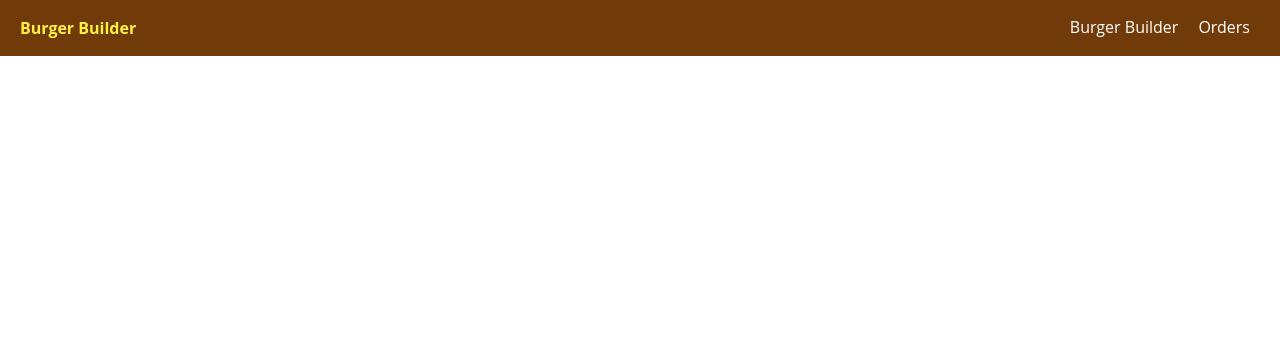
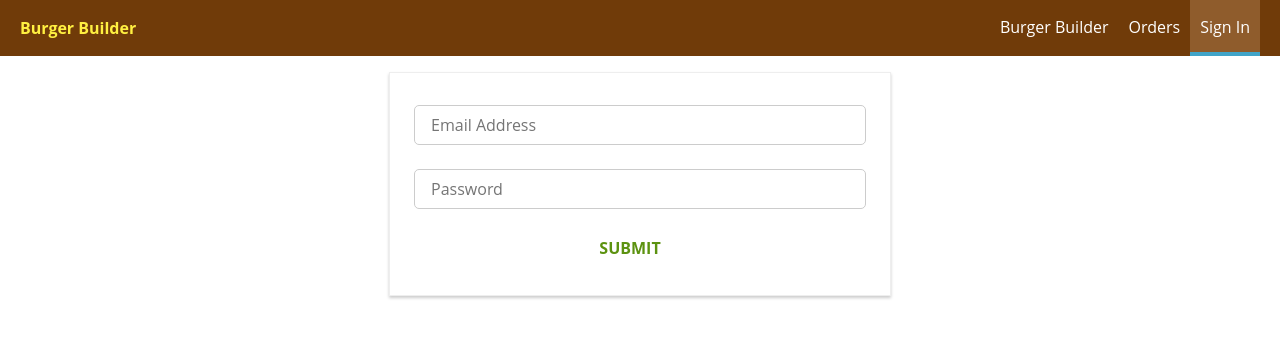
Before and after one commit to IvanElin/burgerbuilder, a React (Create React App) app: page /auth in a window 1280 px wide. Shown: the top 338 px of the page. Built offline with nearby package versions, Linux system fonts and the light colour scheme.

Commit message:
Added Sign In Form

```diff
--- a/src/App.js
+++ b/src/App.js
@@ -5,6 +5,7 @@ import Layout from './components/Layout/Layout';
 import BurgerBuilder from './containers/BurgerBuilder/BurgerBuilder';
 import Checkout from './containers/Checkout/Checkout';
 import Orders from './containers/Orders/Orders';
+import Auth from './containers/Auth/Auth';
 
 class App extends Component {
   render () {
@@ -14,6 +15,7 @@ class App extends Component {
           <Switch>
             <Route path="/checkout" component={Checkout} />
             <Route path="/orders" component={Orders} />
+            <Route path="/auth" component={Auth} />
             <Route path="/" exact component={BurgerBuilder} />
           </Switch>
         </Layout>
--- a/src/components/Navigation/NavigationItems/NavigationItems.js
+++ b/src/components/Navigation/NavigationItems/NavigationItems.js
@@ -7,6 +7,7 @@ const navigationItems = () => (
     <ul className={classes.NavigationItems}>
         <NavigationItem link="/" exact >Burger Builder</NavigationItem>
         <NavigationItem link="/orders">Orders</NavigationItem>
+        <NavigationItem link="/auth">Sign In</NavigationItem>
     </ul>
 );
 
--- /dev/null
+++ b/src/containers/Auth/Auth.js
@@ -0,0 +1,105 @@
+import React, { Component } from 'react';
+import classes from './Auth.module.css';
+import Input from '../../components/UI/Input/Input';
+import Button from '../../components/UI/Button/Button';
+
+class Auth extends Component {
+    state = {
+        controls: {
+            email: {
+                elementType: 'input',
+                elementConfig: {
+                    type: 'email',
+                    placeholder: 'Email Address'
+                },
+                value: '',
+                validation: {
+                    required: true,
+                    isEmail: true
+                },
+                valid: false,
+                touched: false
+            },
+            password: {
+                elementType: 'input',
+                elementConfig: {
+                    type: 'password',
+                    placeholder: 'Password'
+                },
+                value: '',
+                validation: {
+                    required: true,
+                    minLength: 6
+                },
+                valid: false,
+                touched: false
+            }
+        }
+    }
+
+    inputChangedHandler = ( event, controlName ) => {
+        const updatedControls = {
+            ...this.state.controls,
+            [controlName]: {
+                ...this.state.controls[controlName],
+                value: event.target.value,
+                valid: this.checkValidity(event.target.value, this.state.controls[controlName].validation),
+                touched: true
+            }
+        }
+        this.setState({controls: updatedControls})
+
+    }
+
+    checkValidity( value, rules ) {
+        let isValid = true;
+
+        if (rules.required) {
+            isValid = value.trim() !== '' && isValid
+        }
+
+        if (rules.minLength) {
+            isValid = value.length >= rules.minLength && isValid
+        }
+
+        return isValid;
+    }
+
+
+    render() {
+        const formElementsArray = [];
+        for ( let key in this.state.controls ) {
+            formElementsArray.push({
+                id: key,
+                config: this.state.controls[key]
+            })
+        }
+
+        let form = (
+            <form onSubmit={this.orderConfirmHandler} >
+                {formElementsArray.map(elem => (
+                    <Input
+                    key={elem.id}
+                    elementType={elem.config.elementType}
+                    elementConfig={elem.config.elementConfig}
+                    value={elem.config.value}
+                    changed={(event) => this.inputChangedHandler(event, elem.id)}
+                    invalid={!elem.config.valid}
+                    shouldValidate={elem.config.validation}
+                    touched={elem.config.touched} />
+                ))}
+
+                {/* <Button btnType="Success" disabled={!this.state.formIsValid}>ORDER</Button> */}
+                <Button btnType="Success">SUBMIT</Button>
+            </form>
+        );
+
+        return (
+            <div className={classes.Auth}>
+                {form}
+            </div>
+        );
+    }
+};
+
+export default Auth;
--- /dev/null
+++ b/src/containers/Auth/Auth.module.css
@@ -0,0 +1,21 @@
+.Auth {
+    margin: 20px auto;
+    width: 80%;
+    text-align: center;
+    border: 1px solid #eee;
+    box-shadow: 0 2px 3px #ccc;
+}
+
+.Auth form {
+    padding: 1rem;
+    display: flex;
+    flex-direction: column;
+}
+
+
+
+@media (min-width: 600px) {
+    .Auth {
+        width: 500px;
+    }
+}
```
